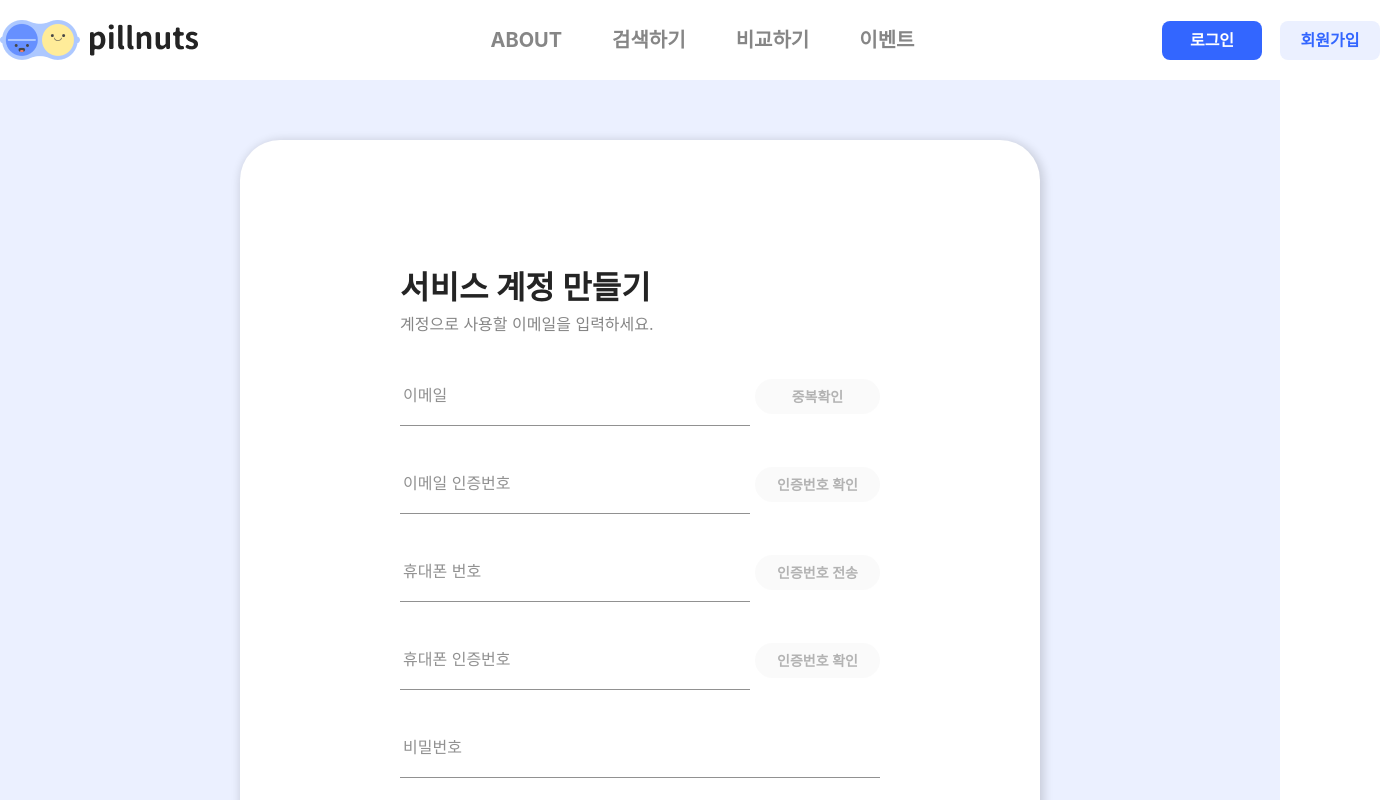
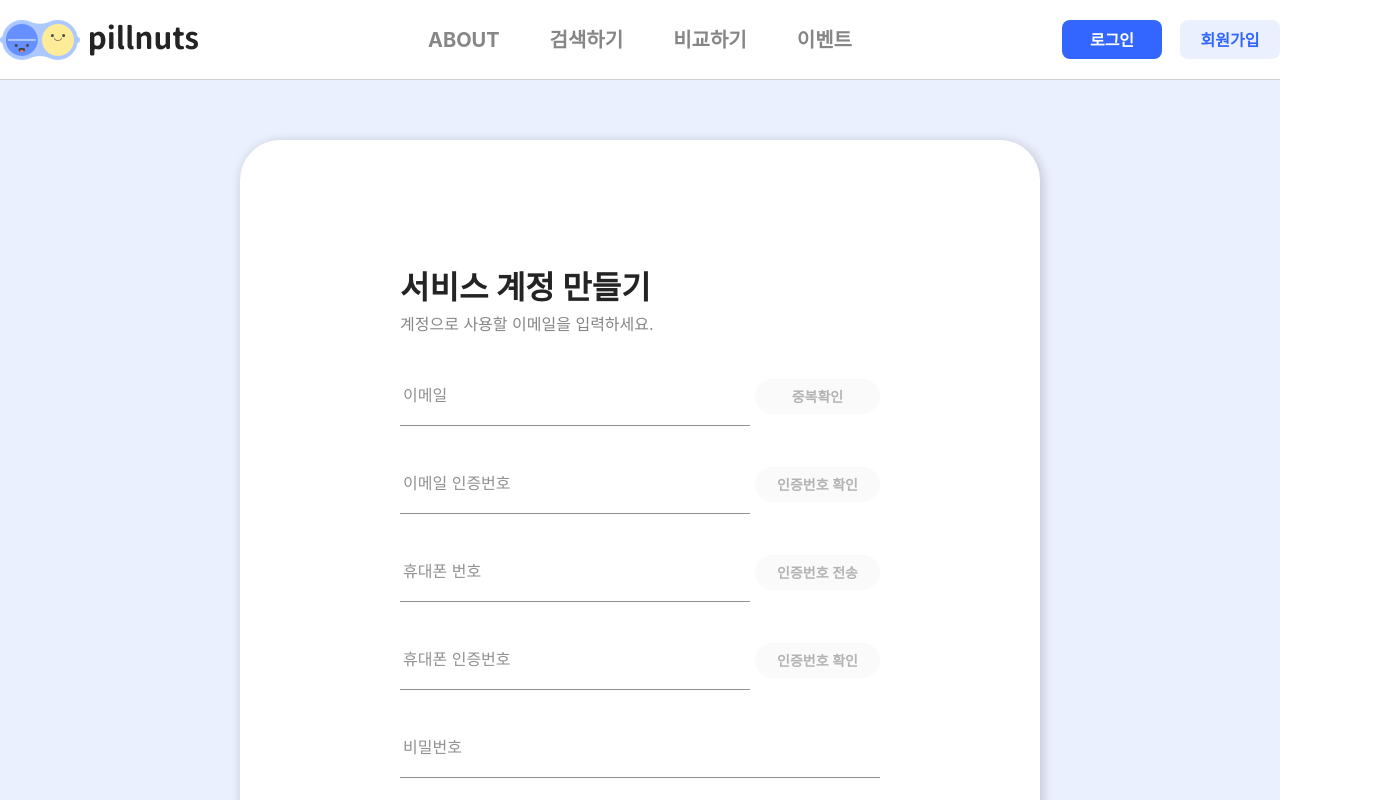
Before and after one commit to E-GaeMuYac/FE, a React (Create React App) app: page /signup in a window 1280 px wide. Shown: the top 800 px of the page, 1380 px wide, since content can reach past the window. Built offline with nearby package versions, Linux system fonts and the light colour scheme; no server answers.

Commit message:
STYLE: [개선] 헤더, 회원가입 페이지 디자인 수정
헤더 스크롤 시 화면 맨 위에 fix 되어 붙도록 수정 및 보더 수정, 회원가입 페이지 백그라운드 사이즈 수정

```diff
--- a/src/components/layout/Header.jsx
+++ b/src/components/layout/Header.jsx
@@ -48,6 +48,7 @@ const Header = (props) => {
   return (
     <Wrap>
       <HeaderWrapper>
+        <HeaderBox>
           {/* 이미지로 교체 예정 */}
           <LogoBox to='/' />
           <CategoryBox>
@@ -69,6 +70,7 @@ const Header = (props) => {
               <LogoutBtn onClick={logoutHandler}>로그아웃</LogoutBtn>
             </SignBox>
           )}
+        </HeaderBox>
       </HeaderWrapper>
     </Wrap>
   );
@@ -81,21 +83,32 @@ const Wrap = styled.div`
 
 const HeaderWrapper = styled.div`
   background-color: white;
-  width: 1380px;
+  width: 100%;
   margin: 0 auto;
   height: 80px;
   display: flex;
   align-items: center;
+  position: fixed;
+  justify-content: center;
+  border-bottom: 1px solid #d0d0d0;
+  z-index: 9999;
+`;
+
+const HeaderBox = styled.div`
+  width: 1380px;
+  height: 80px;
   position: relative;
-  /* flex-direction: row;
-
+  display: flex;
   justify-content: center;
-  position: fixed;
-  border-bottom: 1px solid #d0d0d0;
-  z-index: 9999; */
+  gap: 50px;
+  align-items: center;
+  font-size: 20px;
+  font-weight: 700;
 `;
 
 const LogoBox = styled(Link)`
+  position: absolute;
+  left: 0;
   width: 198px;
   height: 40px;
   display: flex;
--- a/src/pages/Signup.jsx
+++ b/src/pages/Signup.jsx
@@ -740,7 +740,7 @@ const Signup = () => {
 };
 
 const BackGround = styled.div`
-  /* min-height: 95vh; */
+  min-height: 95vh;
   padding: 60px 0;
   height: 100%;
   display: flex;
```
Lines whose indentation alone changed are shown as unchanged.
